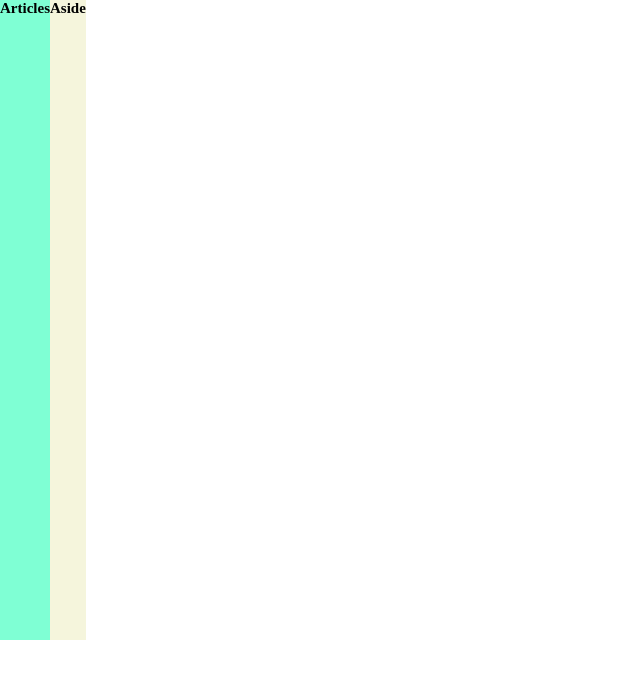
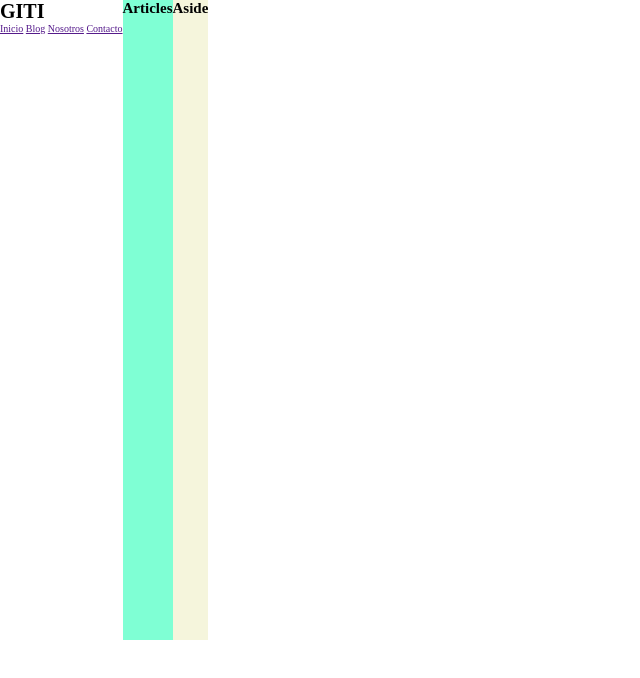
Before and after one commit to raulyanez1/FirstGithub, a plain HTML site: page index.html in a window 1280 px wide. Shown: the whole page, without its empty margins (0-640 px from the left). Drawn offline with Linux system fonts and the light colour scheme.

Commit message:
Estructura inicial del header

```diff
--- a/index.html
+++ b/index.html
@@ -9,6 +9,17 @@
 <body>
     <main>
         <!-- aqui debe ser insertado el header -->
+        <header>
+            <div class="brand">
+                <h1>GITI</h1>
+            </div>
+            <nav>
+                <a href="">Inicio</a>
+                <a href="">Blog</a>
+                <a href="">Nosotros</a>
+                <a href="">Contacto</a>
+            </nav>
+        </header>
         <article>
             <h2>Articles</h2>
         </article>
```
